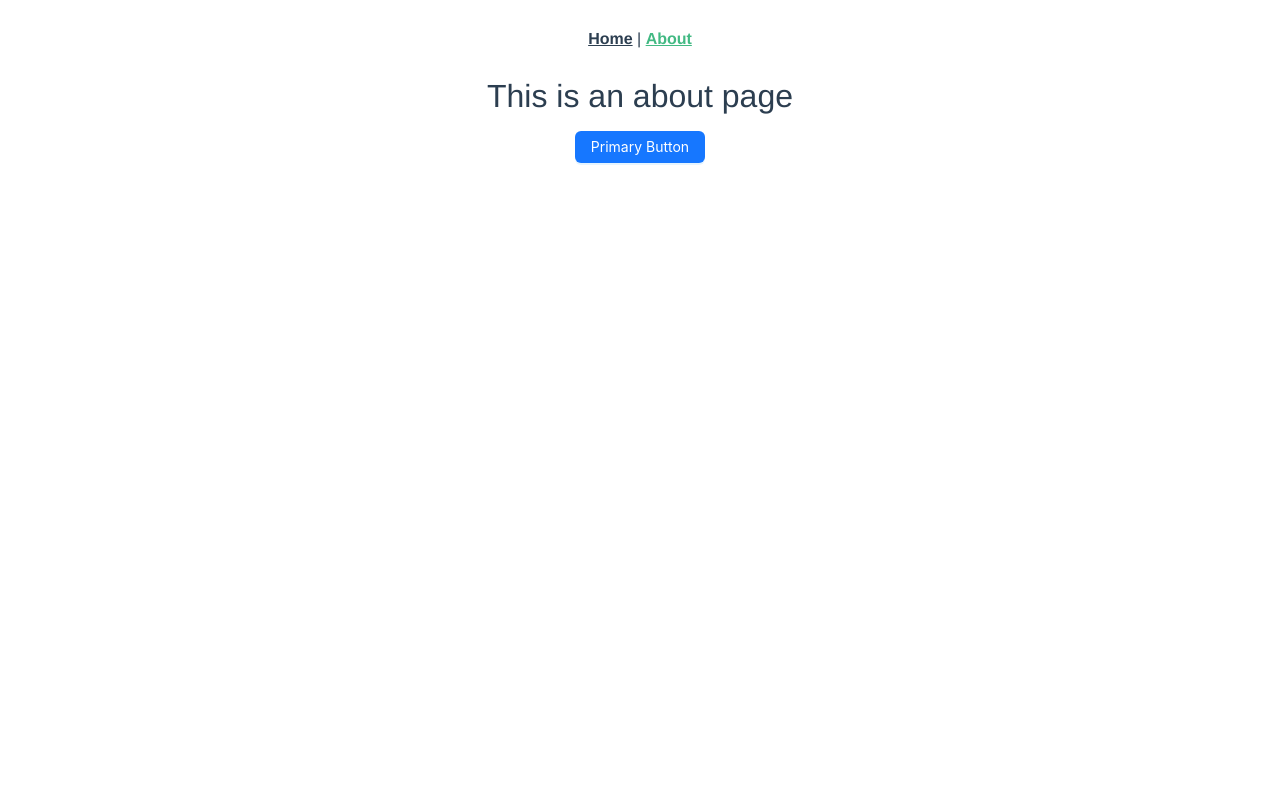
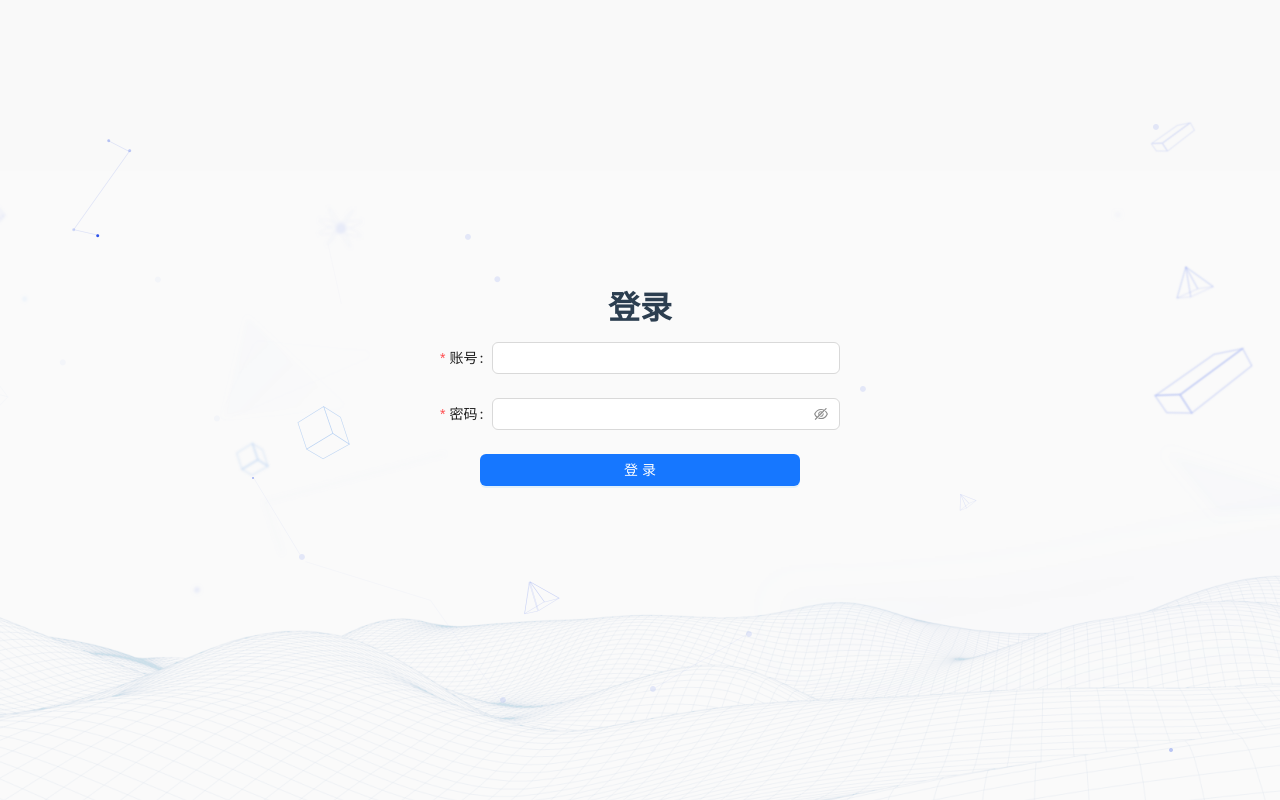
Before and after one commit to Wujian011/user-center-frontend, a Vue app: page /about in a window 1280 px wide. Built offline with nearby package versions, Linux system fonts and the light colour scheme.

Commit message:
新增登录界面

```diff
--- a/src/App.vue
+++ b/src/App.vue
@@ -1,9 +1,10 @@
 <template>
-  <nav>
-    <router-link to="/">Home</router-link> |
-    <router-link to="/about">About</router-link>
-  </nav>
-  <router-view />
+  <!--  <nav>-->
+  <!--    <router-link to="/">Home</router-link> |-->
+  <!--    <router-link to="/about">About</router-link>-->
+  <!--  </nav>-->
+  <!--  <router-view />-->
+  <LiginView />
 </template>
 
 <style lang="scss">
@@ -28,3 +29,6 @@ nav {
   }
 }
 </style>
+<script setup lang="ts">
+import LiginView from "@/views/LiginView.vue";
+</script>
--- /dev/null
+++ b/src/views/LiginView.vue
@@ -0,0 +1,74 @@
+<template>
+  <div id="login-view">
+    <div class="login-form">
+      <h1>登录</h1>
+      <a-form
+        :model="loginFrom"
+        name="basic"
+        autocomplete="off"
+        @finish="onFinish"
+      >
+        <a-form-item
+          label="账号"
+          name="username"
+          :rules="[{ required: true, message: 'Please input your username!' }]"
+        >
+          <a-input :value="loginFrom.username" />
+        </a-form-item>
+
+        <a-form-item
+          label="密码"
+          name="password"
+          :rules="[{ required: true, message: 'Please input your password!' }]"
+        >
+          <a-input-password :value="loginFrom.password" />
+        </a-form-item>
+
+        <a-form-item>
+          <a-button class="login-btn" type="primary" html-type="submit"
+            >登录
+          </a-button>
+        </a-form-item>
+      </a-form>
+    </div>
+  </div>
+</template>
+
+<script setup lang="ts">
+import { reactive } from "vue";
+
+const loginFrom = reactive({
+  username: "",
+  password: "",
+});
+
+const onFinish = (values: any) => {
+  console.log("Success:", values);
+};
+</script>
+
+<style lang="scss" scoped>
+#login-view {
+  width: 100vw;
+  height: 100vh;
+  background: url("../assets/bg.png") no-repeat center;
+  background-size: cover; /* 保持宽高比例，使背景图片完全覆盖容器 */
+  //盒子内布局
+  display: flex;
+  flex-direction: column;
+  align-items: center; /* 在交叉轴上居中（垂直居中） */
+  justify-content: center; /* 在主轴上居中（水平居中） */
+  .login-form {
+    width: 400px;
+    margin: 0 auto;
+
+    h1 {
+      font-weight: 600;
+    }
+
+    .login-btn {
+      width: 80%;
+    }
+  }
+}
+</style>
```
Also changed, not shown: src/assets/bg.png (added), text.txt (deleted).
